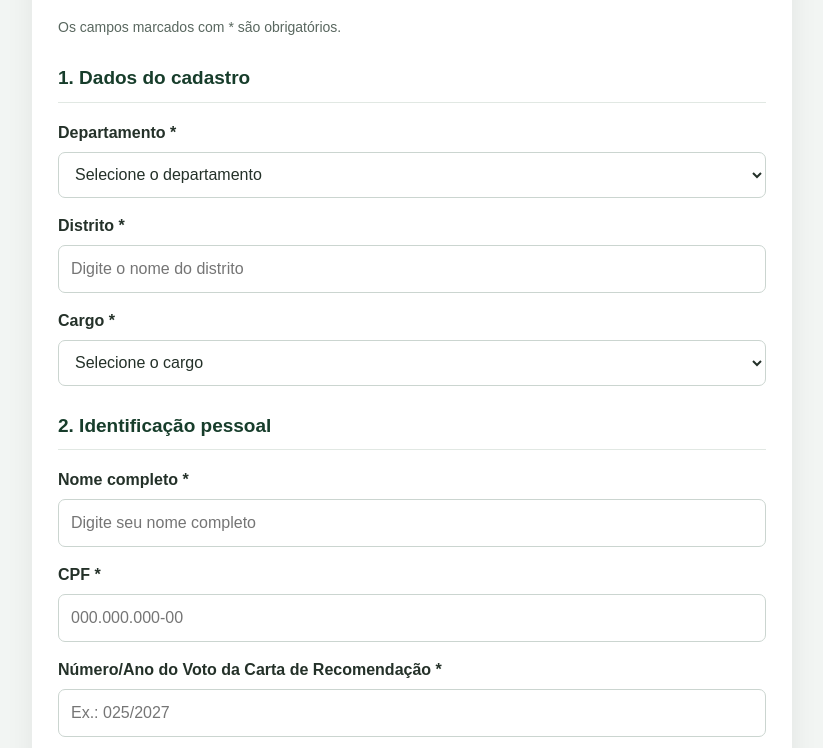
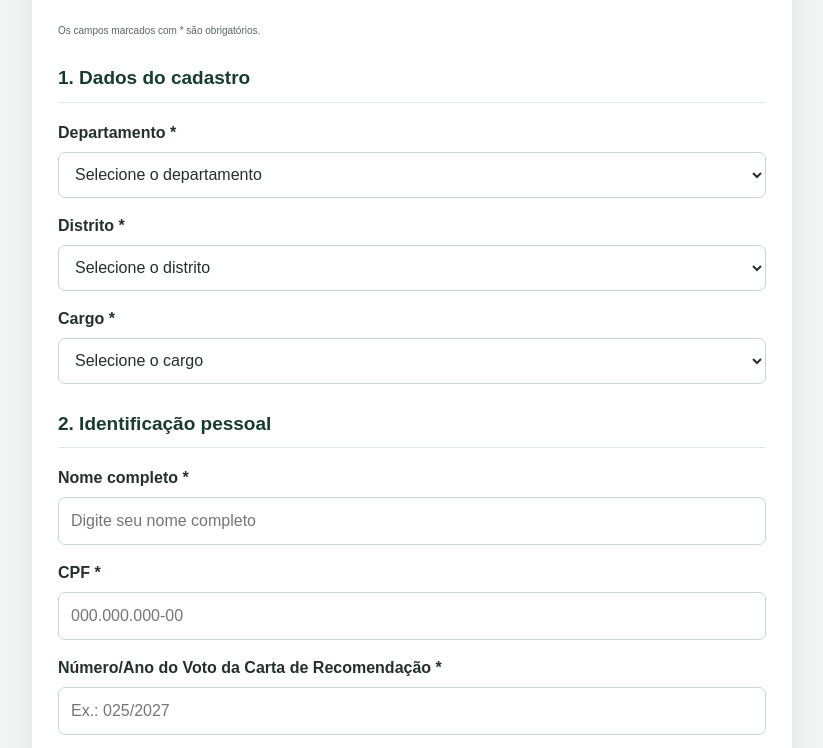
Before and after one commit to landertorres/cadastro-coordenadores-2027, a plain HTML site: page index.html in a window 1280 px wide. Shown: the part 211-959 px from the top of the page, without its empty margins (228-1051 px from the left). Drawn offline with Linux system fonts and the light colour scheme.

Commit message:
Add files via upload

```diff
--- a/index.html
+++ b/index.html
@@ -14,6 +14,7 @@
       <h1>ASSOCIAÇÃO AMAZONAS RORAIMA</h1>
       <div class="linha"></div>
       <h2>CADASTRO PARA COORDENADORES 2027</h2>
+      <h4>Antes de continuar, é preciso ter os documentos obrigatórios</h4>
     </header>
 
     <form id="formCadastro">
@@ -31,14 +32,55 @@
         </select>
 
         <label for="distrito">Distrito *</label>
-        <input
-          id="distrito"
-          name="distrito"
-          type="text"
-          maxlength="120"
-          placeholder="Digite o nome do distrito"
-          required
-        >
+<select id="distrito" name="distrito" required>
+  <option value="">Selecione o distrito</option>
+  <option>13 DE SETEMBRO</option>
+  <option>ALTO ALEGRE</option>
+  <option>ARAÚJO COSTA</option>
+  <option>ASA BRANCA</option>
+  <option>BARCELOS</option>
+  <option>BARREIRINHA</option>
+  <option>BARREIRINHA II</option>
+  <option>BEIJA FLOR</option>
+  <option>BELA VISTA</option>
+  <option>BOA VISTA - CENTRAL</option>
+  <option>BOA VISTA DO RAMOS</option>
+  <option>BONFIM</option>
+  <option>CAMPOS ELISEOS</option>
+  <option>CARACARAÍ</option>
+  <option>CARANÃ</option>
+  <option>CAROEBI</option>
+  <option>CAÇARI</option>
+  <option>CENTRAL - AAMAR</option>
+  <option>IAAI - RIO PRETO DA EVA</option>
+  <option>ITACOATIARA</option>
+  <option>ITAPIRANGA</option>
+  <option>LIBERDADE</option>
+  <option>MONTE DAS OLIVEIRAS</option>
+  <option>MONTE SINAI</option>
+  <option>MUCAJAI</option>
+  <option>NOVA CANAÃ</option>
+  <option>NOVA CIDADE</option>
+  <option>NOVA COLINA</option>
+  <option>OSVALDO FROTA</option>
+  <option>PACARAIMA</option>
+  <option>PALMARES</option>
+  <option>PARINTINS CENTRAL</option>
+  <option>PARQUE 10</option>
+  <option>PARQUE SOLIMÕES</option>
+  <option>PARQUE SÃO PEDRO</option>
+  <option>PRESIDENTE FIGUEIREDO I</option>
+  <option>PRESIDENTE FIGUEIREDO II</option>
+  <option>REDENÇÃO I</option>
+  <option>REDENÇÃO II</option>
+  <option>RIO PRETO DA EVA</option>
+  <option>RORAINÓPOLIS</option>
+  <option>SANTA ETELVINA</option>
+  <option>SANTA TEREZA</option>
+  <option>SILVIO BOTELHO</option>
+  <option>TANCREDO NEVES</option>
+  <option>URUCARÁ</option>
+</select>
 
         <label for="cargo">Cargo *</label>
         <select id="cargo" name="cargo" required>
--- a/styles.css
+++ b/styles.css
@@ -33,7 +33,7 @@ body {
 }
 
 .cabecalho {
-  padding: 32px 20px;
+  padding: 6px 6px;
   background: var(--verde);
   color: #fff;
   text-align: center;
@@ -43,7 +43,7 @@ body {
 .cabecalho h1 {
   margin: 0;
   font-size: clamp(20px, 4vw, 29px);
-  line-height: 1.3;
+  line-height: 1.0;
 }
 
 .cabecalho h2 {
@@ -67,7 +67,7 @@ form {
 .aviso {
   margin-top: 0;
   color: #59675f;
-  font-size: 14px;
+  font-size: 10px;
 }
 
 section {
```
